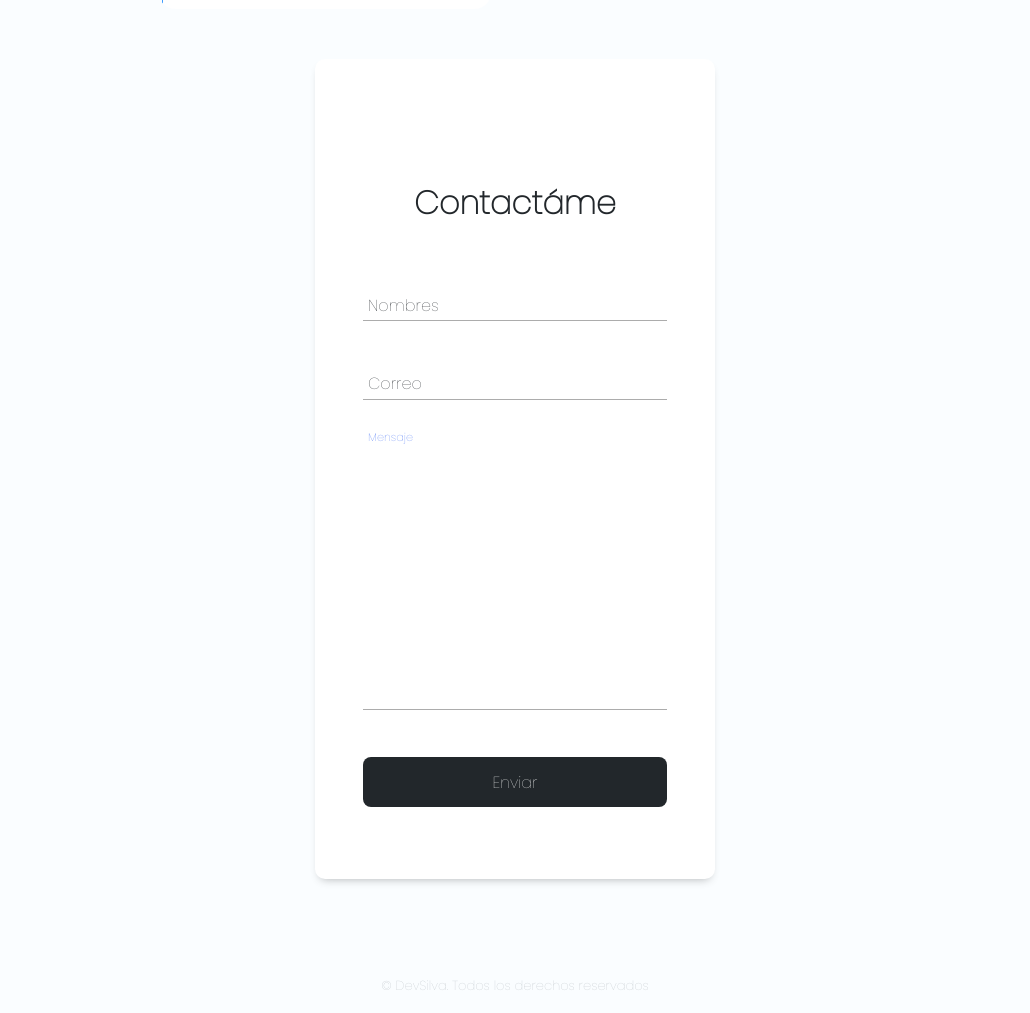
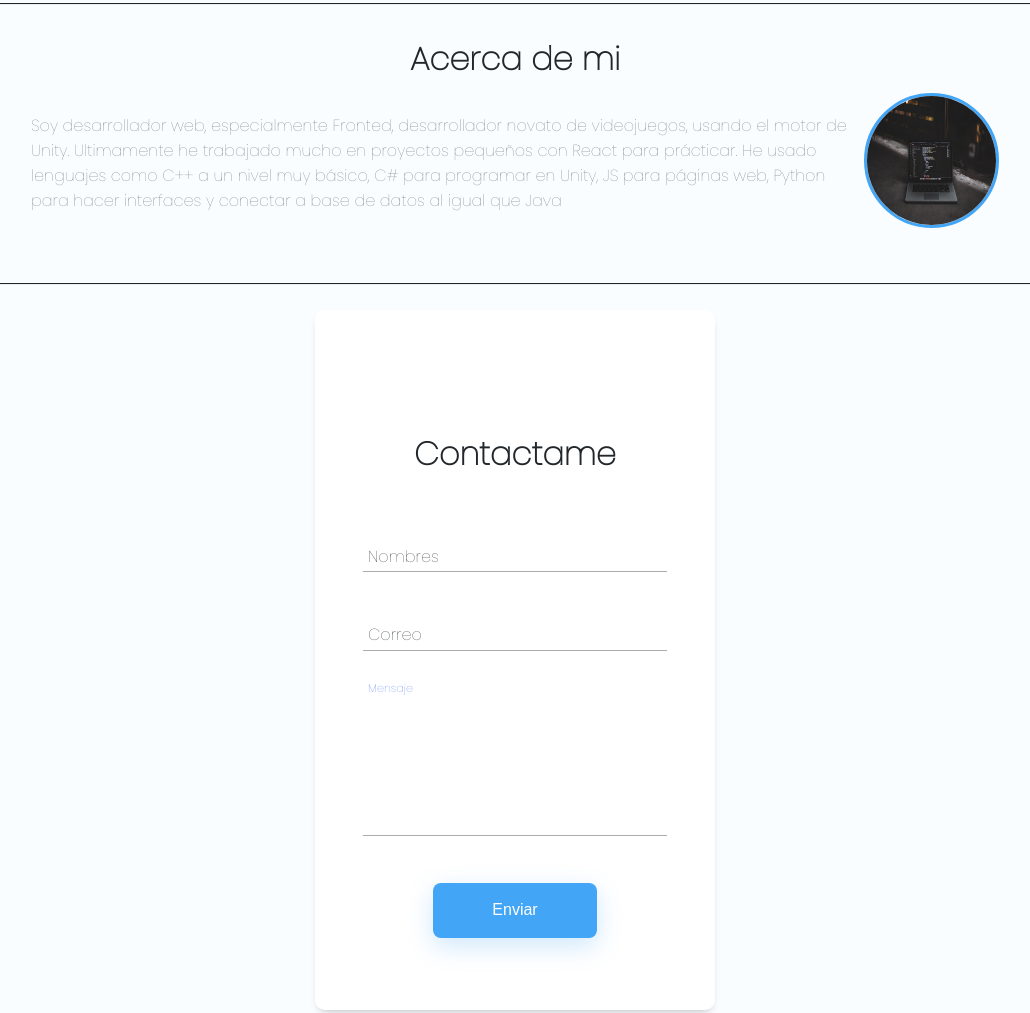
Before and after one commit to jersonsilvaa/mini-portafolio, a plain HTML site: page index.html in a window 1280 px wide. Shown: the part 1030-2043 px from the top of the page, without its empty margins (125-1155 px from the left). Drawn offline with nearby package versions, Linux system fonts and the light colour scheme.

Commit message:
Terminando detallitos

```diff
--- a/css/styles.css
+++ b/css/styles.css
@@ -143,7 +143,7 @@ body.dark-theme {
 
 /*================ FORM ==============*/
 .form {
-  background-color: #fff;
+  background-color: var(--container-color);
   margin: auto;
   width: 90%;
   max-width: 400px;
@@ -152,6 +152,7 @@ body.dark-theme {
   box-shadow: 0 5px 10px -5px rgb(0 0 0 / 30%);
   text-align: center;
 }
+
 
 .form__title {
   font-size: 2rem;
@@ -203,9 +204,8 @@ textarea {
 }
 
 .form__submit {
-  background-color: var(--title-color);
-  color: #fff;
-  font-family: var(--body-font);
+  background-color: var(--text-color-lighten);
+  color: var(--title-color);
   font-weight: 300;
   font-size: 1rem;
   padding: .8em 0;
@@ -224,6 +224,43 @@ textarea {
   transform: left bottom;
 }
 
+/*============ SCROLL =============*/
+.ri-mouse-line {
+  position: fixed;
+  bottom: 20px;
+  right: -100px;
+  font-size: 35px;
+  color: var(--text-color);
+  width: 40px;
+  transition: all 0.5s;
+
+}
+
+/*============ SOBRE MI ===============*/
+.text__me {
+  text-align: center;
+  margin: 30px;
+}
+
+.about-me {
+  text-align: left;
+  margin: auto;
+}
+img {
+  float: right;
+  margin-top: -20px;
+}
+
+/*============ LINE SEPARATE ============*/
+.line__separate {
+  border-top: 1px solid;
+  background-color: var(--text-color-lighten);
+  color: var(--title-color);
+  height: 2px;
+  max-width: 1300px;
+  padding: 0;
+  margin: 20px auto 0 auto;
+}
 
 /*=============== PROFILE ===============*/
 .profile {
@@ -306,7 +343,7 @@ textarea {
 }
 
 .profile__info-number {
-  font-size: var(--normal-font-size);
+  font-size: 17px;
   margin-bottom: .25rem;
 }
 
--- a/index.html
+++ b/index.html
@@ -10,7 +10,7 @@
     <title>Web-portafolio - DevSilva</title>
 </head>
 <body>
-    <header class="profile container">
+    <header class="profile container" id="home">
         <i class="ri-moon-line change-theme" id="theme-button"></i>
         <div class="profile__container grid">
             <div class="profile__data">
@@ -69,6 +69,8 @@
                     <a target="_blank" rel="noopener noreferrer" href="https://t.me/DevSilva" class="button button__small button__gray"><i class="ri-telegram-line"></i></a>
 
                     <a target="_blank" rel="noopener noreferrer" href="https://m.me/loquendero9/" class="button button__small button__gray"><i class="ri-messenger-line"></i></a>
+
+                    <a href="#me" class="button button__small button__gray"><i class="ri-user-line"></i></a>
 
                     <a rel="noopener noreferrer" href="#contacto" class="button button__small button__gray"><i class="ri-mail-line"></i></a>
                 </div>
@@ -222,10 +224,25 @@
                 </div>
             </div>
         </section>
+        <div class="line__separate" id="me">
+        </div>
+        <div class="container about__me">
+            <h1 class="form__container text__me">Acerca de mi</h1>
+            <img src="./img/img_about-me.jpg" alt="Imagen de programación" class="profile__border">
+            <div class="about-me">
+                <p>Soy desarrollador web, especialmente Fronted, desarrollador novato de videojuegos, usando el motor de Unity.
+                    Ultimamente he trabajado mucho en proyectos pequeños con React para prácticar.
+                    He usado lenguajes como C++ a un nivel muy básico, C# para programar en Unity, JS para páginas web, Python para hacer interfaces y conectar a base de datos al igual que Java
+                </p>
+            </div>
+        </div>
+
         <br><br>
-        <form action="https://formsubmit.co/jerson.silva99@hotmail.com" method="post" class="form" id="contacto">
+        <div class="line__separate"></div>
+        <br>
+        <form action="https://formsubmit.co/jerson.silva99@hotmail.com" method="post" class="form " id="contacto">
             <div class="form__container">
-                    <h2 class="form__title">Contactáme</h2>
+                    <h2 class="form__title">Contactame</h2>
 
                     <div class="form__group">
                         <input type="text" name="Nombres" id="name" placeholder=" " class="form__input" required>
@@ -238,27 +255,17 @@
                         <span class="form__line"></span>
                     </div>
                     <div class="form__group">
-                        <textarea name="Mensaje" id="" cols="30" rows="10" class="form__input" required></textarea>
+                        <textarea name="Mensaje" id="" cols="30" rows="5" class="form__input" required></textarea>
                         <label for="message" class="form__label">Mensaje</label>
                         <span class="form__line"></span>
                         </div>
 
-                        <input type="submit" class="form__submit" value="Enviar">
+                        <div class="profile__buttons">
+                            <input type="submit" class="button form__submit" value="        Enviar        ">
+                        </div
                 </form>
-                </div>
-
-            <!--<label for="nombres y apellidos">Nombres y apellidos:</label>
-                <input type="text" name="Nombres y apellidos" class="form__name">
-                <br/>
-                <label for="email">Correo:</label>
-                <input type="email" name="Correo" class="form__email">
-                <br/>
-                <label for="mensaje">Mensaje:</label>
-                <textarea name="mensaje" class="mensaje" cols="30" rows="10"></textarea>
-                <br/>
-                <input type="submit" value="Enviar" class="button">-->>
-
-    </main>
+            </main>
+            <a href="#home"><i class="ri-mouse-line" id="buttom__up"></i></a>
 
     <footer class="footer container">
         <span class="footer__copy">
--- a/js/main.js
+++ b/js/main.js
@@ -48,6 +48,22 @@ themeButton.addEventListener('click', () => {
     localStorage.setItem('selected-icon', getCurrentIcon())
 })
 
+/*==================== BACK TOP ====================*/
+function goTop() {
+    window.addEventListener('scroll', () => {
+        const scroll = document.documentElement.scrollTop;
+        console.log(scroll);
+        const ButtonUp = document.querySelector('#buttom__up');
+
+        if (scroll >= 300){
+            ButtonUp.style.right = 20 + "px"
+        } else {
+            ButtonUp.style.right = -100 + "px"
+        }
+    })
+}
+
+goTop();
 /*=============== SCROLL REVEAL ANIMATION ===============*/
 const sr = ScrollReveal({
     origin: 'top',
@@ -55,6 +71,7 @@ const sr = ScrollReveal({
     duration: 2500,
     delay: 400,
 })
+
 
 sr.reveal(`.profile__border`)
 sr.reveal(`.profile__name`, {delay: 500})
```
Also changed, not shown: img/img_about-me.jpg (added).
